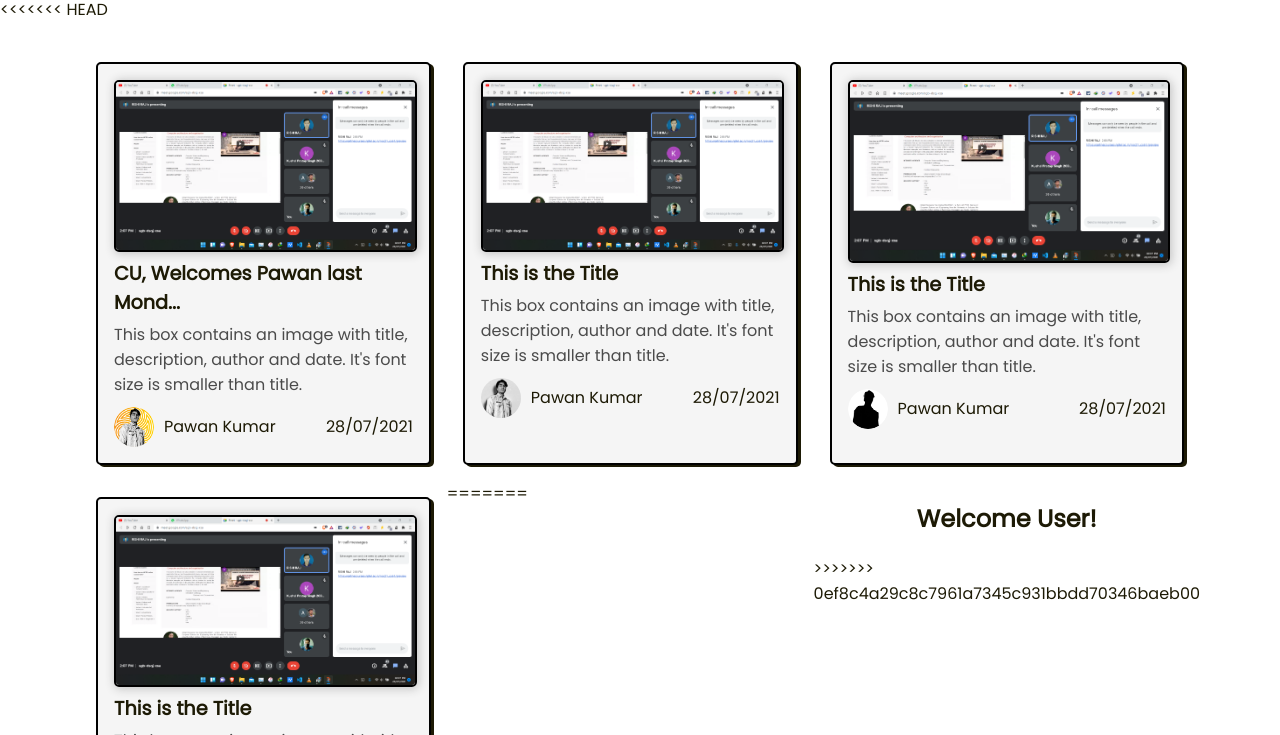
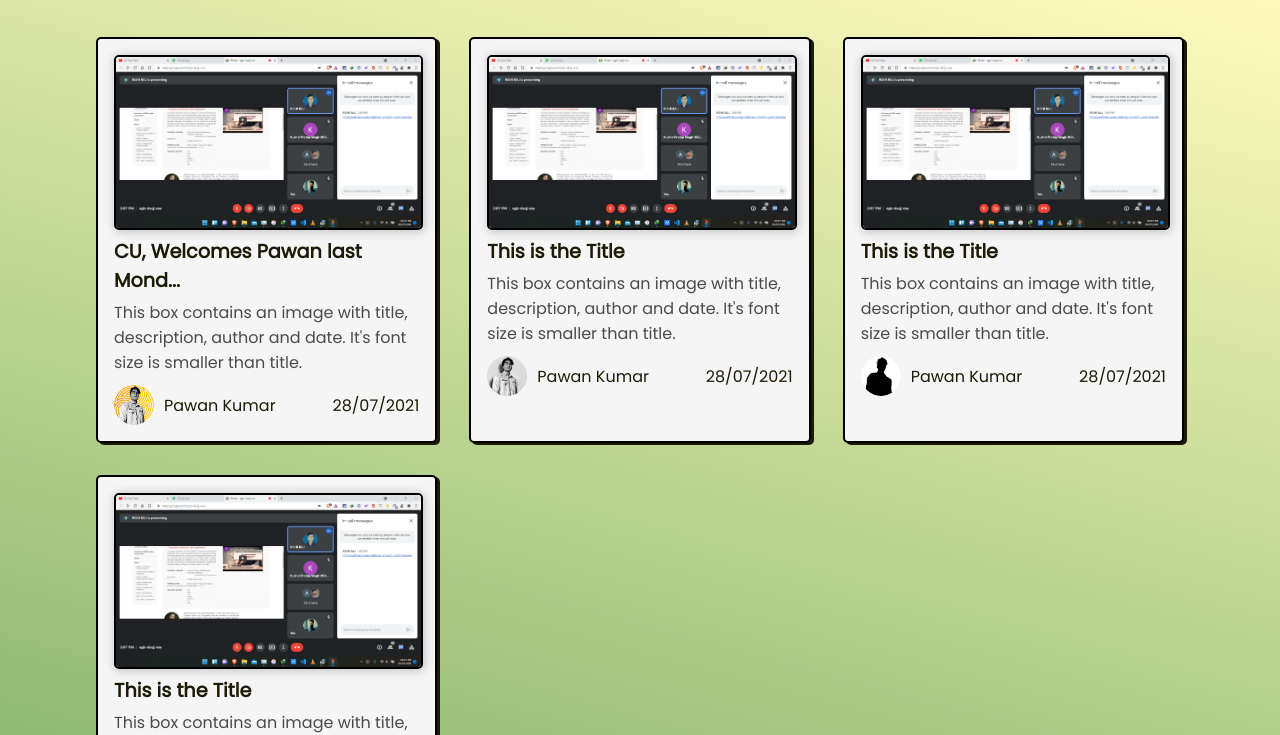
Before and after one commit to SanjayKandel/vanilla_blog, a plain HTML site: page index.html in a window 1280 px wide. Shown: the part 65-800 px from the top of the page. Drawn offline with Linux system fonts and the light colour scheme; no server answers.

Commit message:
removed HEAD arrows

```diff
--- a/index.html
+++ b/index.html
@@ -26,8 +26,7 @@
 
 
     <section class="landing-page">
-      <!-- start another div here -->
-<<<<<<< HEAD
+
       <div class="listed-blogs">
         <div class="blog-container">
 
@@ -149,10 +148,6 @@
 
         </div>
 
-=======
-      <div>
-        <h1 align="center">Welcome User!</h1>
->>>>>>> 0ef8c4a29c8c7961a7345c931bbdd70346baeb00
       </div>
     </section>
   </body>
--- a/style/style.css
+++ b/style/style.css
@@ -32,7 +32,6 @@ body {
 .navbar .logo span {
   color: #F2542D;
 }
-<<<<<<< HEAD
 
 .landing-page {
   background-image: linear-gradient(15deg, #7FB069, #FFFBBD);
@@ -113,6 +112,3 @@ body {
   margin: 0 10px 0 0;
 }
 /*# sourceMappingURL=style.css.map */
-=======
-/*# sourceMappingURL=style.css.map */
->>>>>>> 0ef8c4a29c8c7961a7345c931bbdd70346baeb00
```
